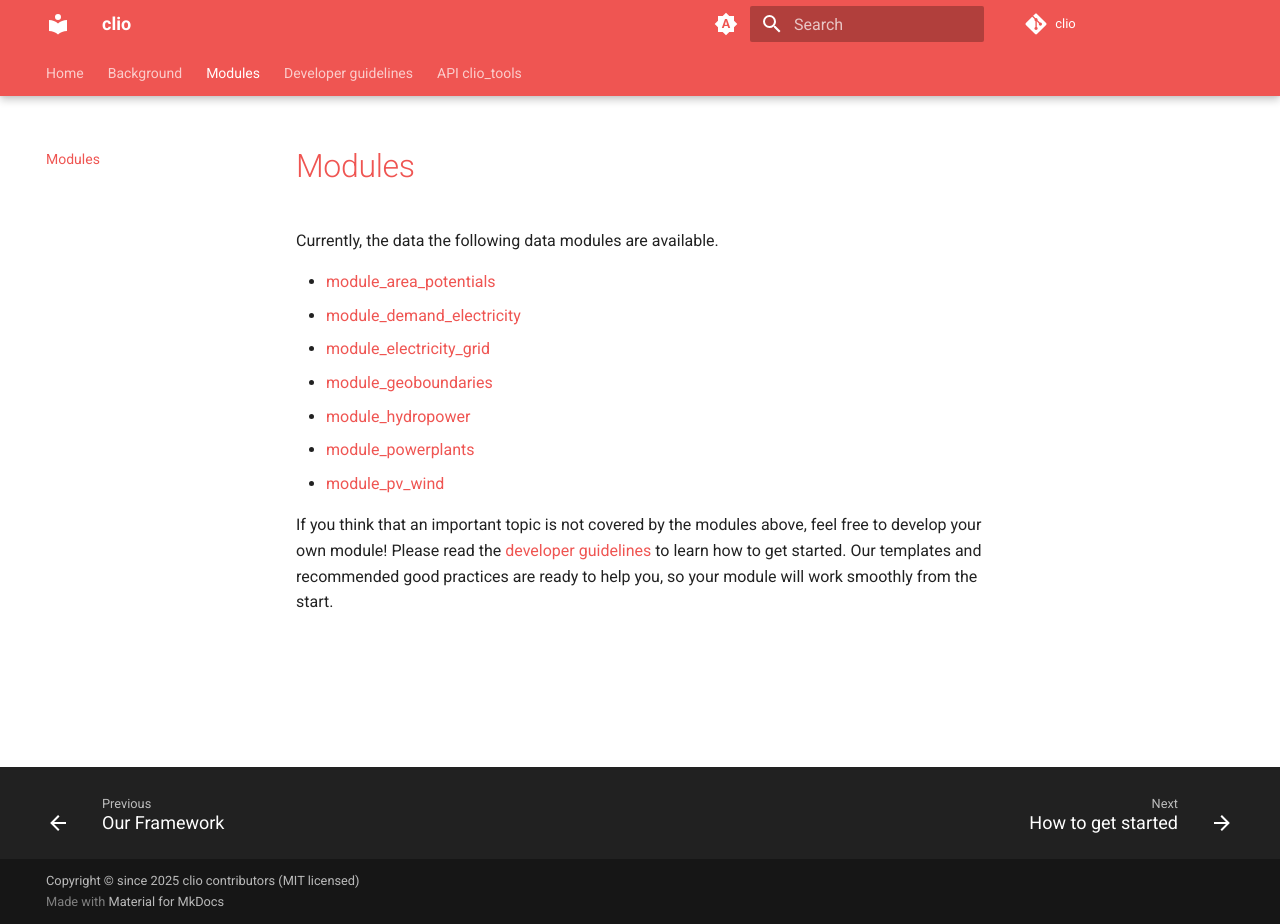
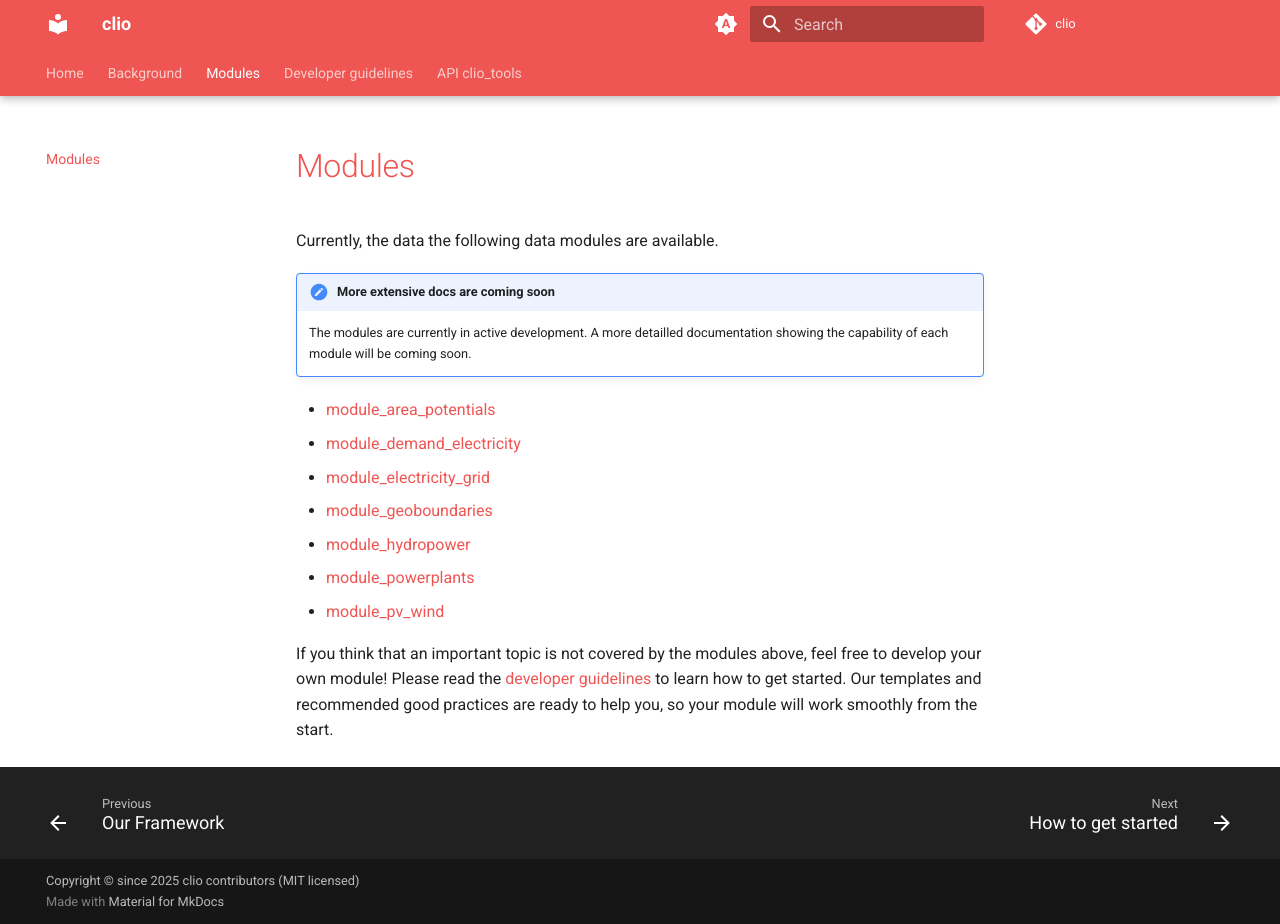
Before and after one commit to calliope-project/clio, an MkDocs documentation site: the page built from docs/Modules/modules.md, in a window 1280 px wide and 924 px high. Built offline with MkDocs 1.6.1 and Material for MkDocs 9.7.7, drawn with Linux system fonts in a browser that asks for light colours; comment, search, counter and statistics services are not loaded.

Commit message:
Add note on module docs coming soon

```diff
--- a/docs/Modules/modules.md
+++ b/docs/Modules/modules.md
@@ -1,6 +1,10 @@
 # Modules
 
 Currently, the data the following data modules are available.
+
+!!! note "More extensive docs are coming soon"
+
+    The modules are currently in active development. A more detailled documentation showing the capability of each module will be coming soon.
 
 - [module_area_potentials](https://github.com/calliope-project/module_area_potentials)
 - [module_demand_electricity](https://github.com/calliope-project/module_demand_electricity)
```
